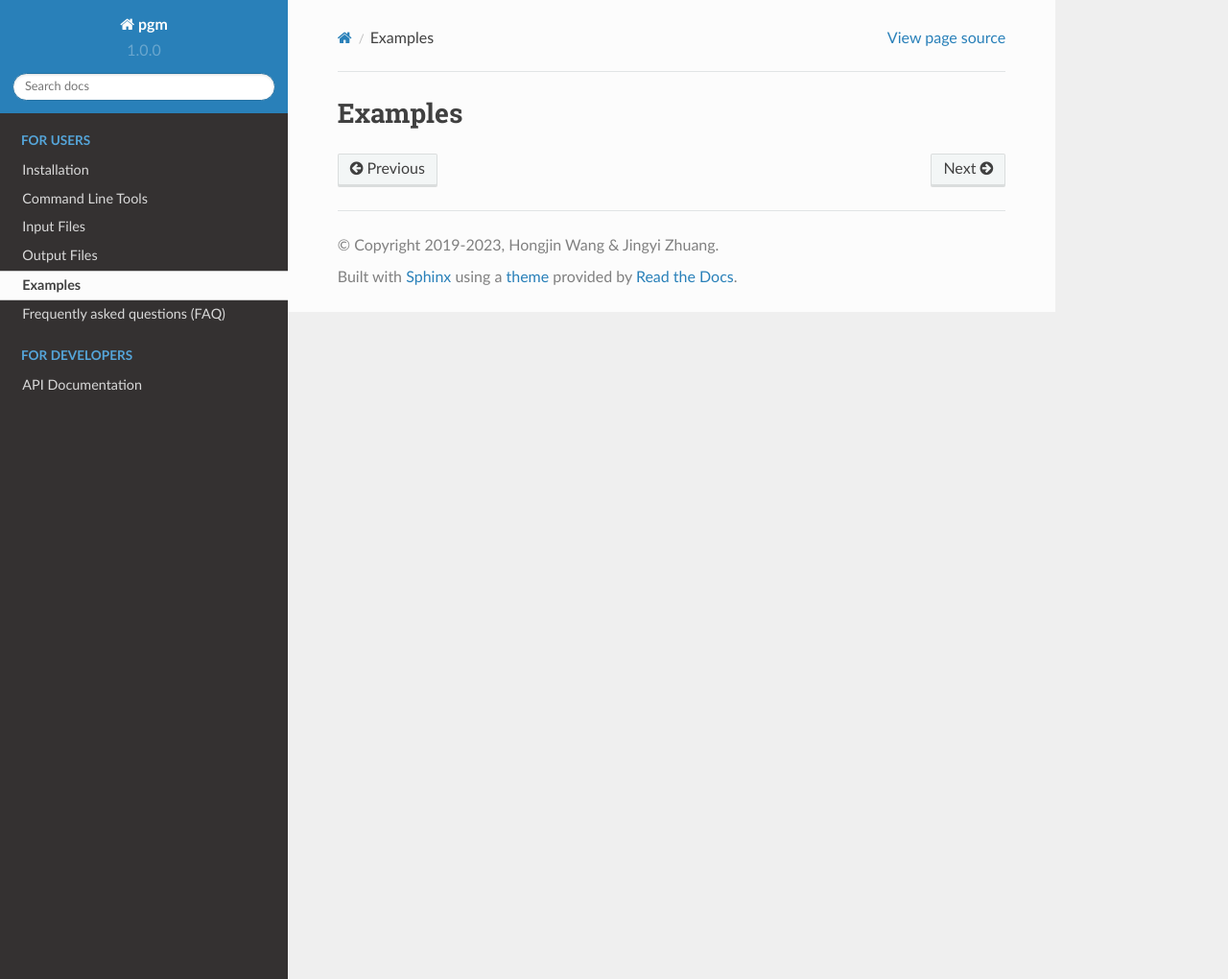
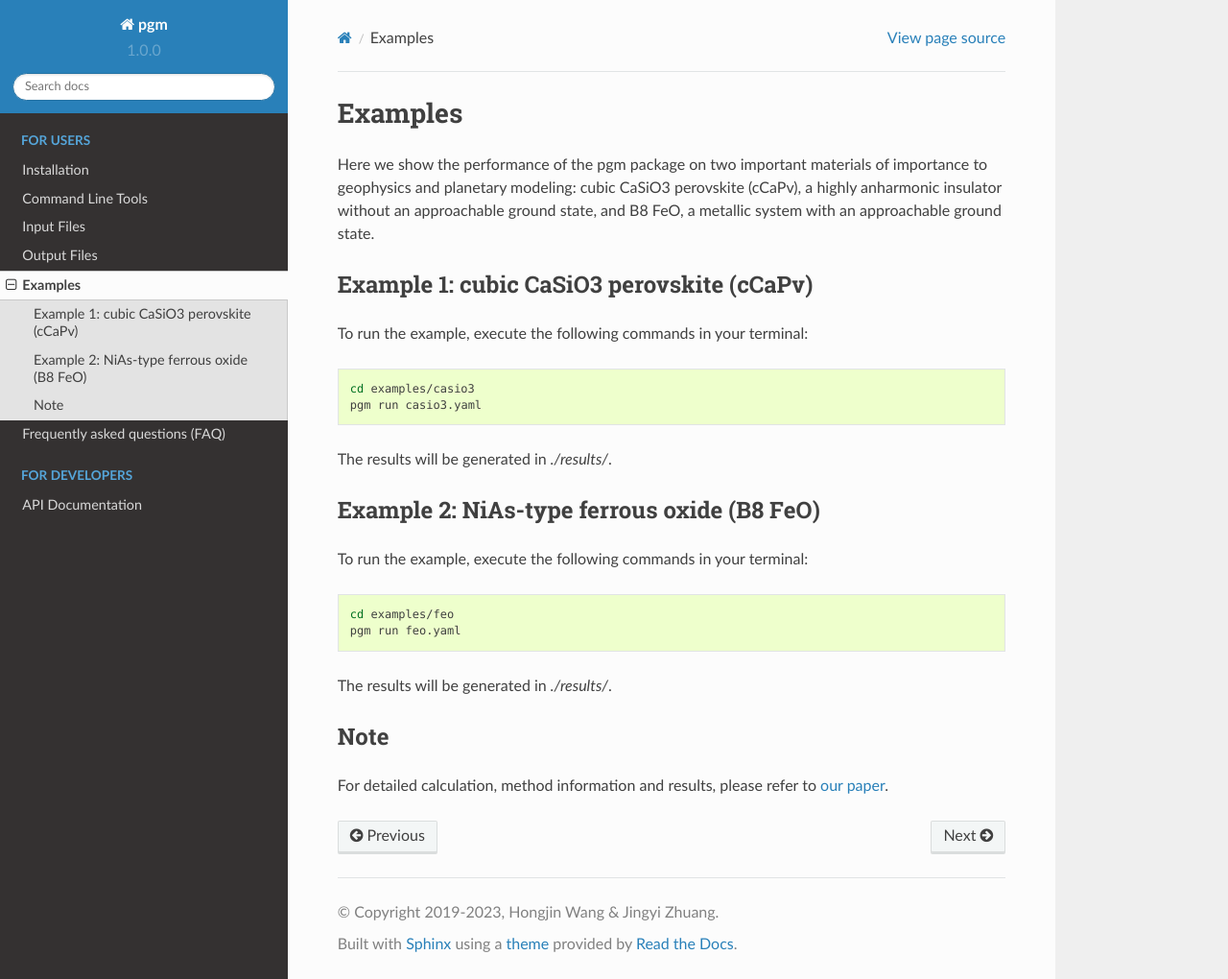
Before and after one commit to MineralsCloud/pgm, a Sphinx documentation site: the page built from docs/basics/example.rst, in a window 1280 px wide and 1020 px high. Shown: the whole window at 96% size. Built offline with Sphinx 7.4.7 and the Read the Docs theme 2.0.0, drawn with Linux system fonts in a browser that asks for light colours; pages that are not in the unit, such as notebooks, are missing from menus.

Commit message:
Update example.rst

```diff
--- a/docs/basics/example.rst
+++ b/docs/basics/example.rst
@@ -1,2 +1,33 @@
 Examples
 ========
+
+Here we show the performance of the pgm package on two important materials of importance to geophysics and planetary modeling: cubic CaSiO3 perovskite (cCaPv), a highly anharmonic insulator without an approachable ground state, and B8 FeO, a metallic system with an approachable ground state.
+
+Example 1: cubic CaSiO3 perovskite (cCaPv)
+-------------------------------------------
+
+To run the example, execute the following commands in your terminal:
+
+.. code-block:: bash
+
+   cd examples/casio3
+   pgm run casio3.yaml
+
+The results will be generated in `./results/`.
+
+Example 2: NiAs-type ferrous oxide (B8 FeO)
+-------------------------------------------
+
+To run the example, execute the following commands in your terminal:
+
+.. code-block:: bash
+
+   cd examples/feo
+   pgm run feo.yaml
+
+The results will be generated in `./results/`.
+
+Note
+----
+
+For detailed calculation, method information and results, please refer to `our paper <https://authors.elsevier.com/c/1hQ5e_FEhOCgU>`_.
```
